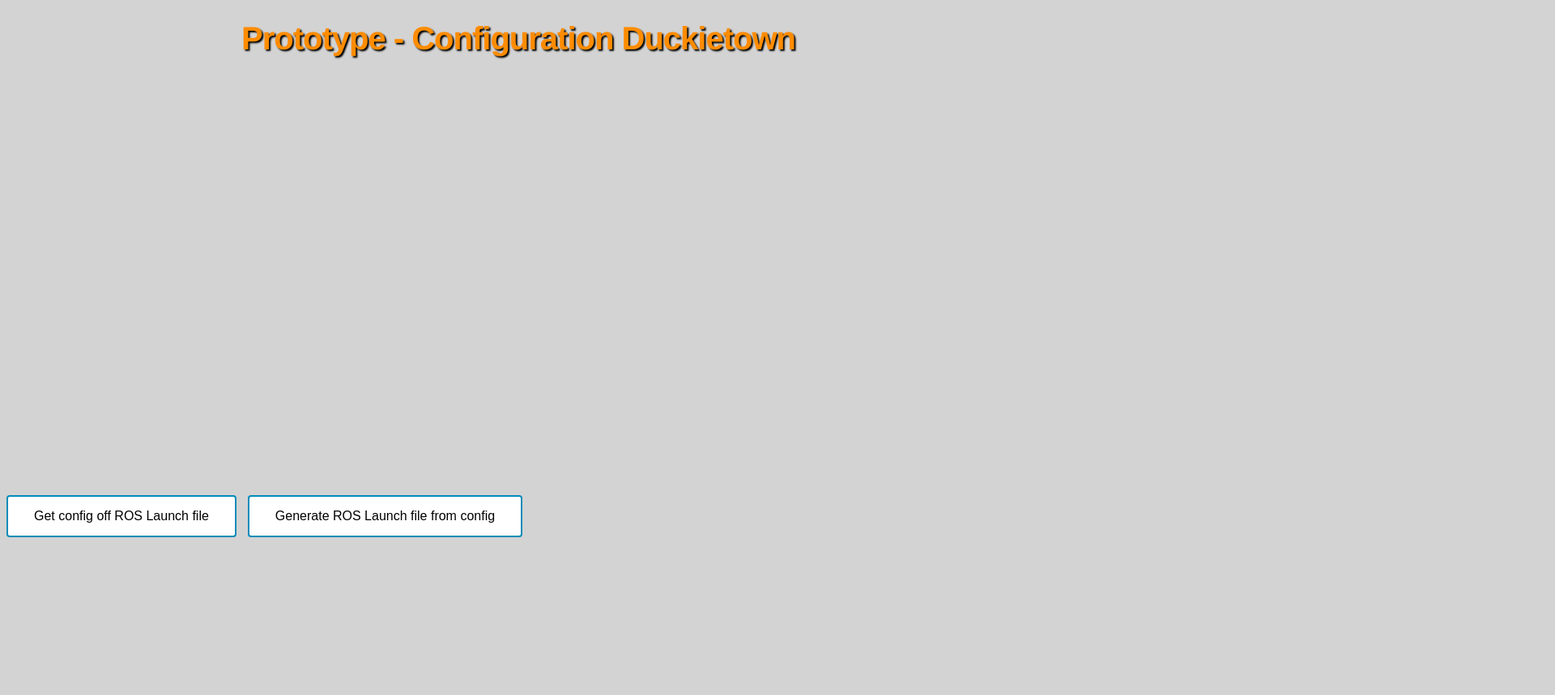
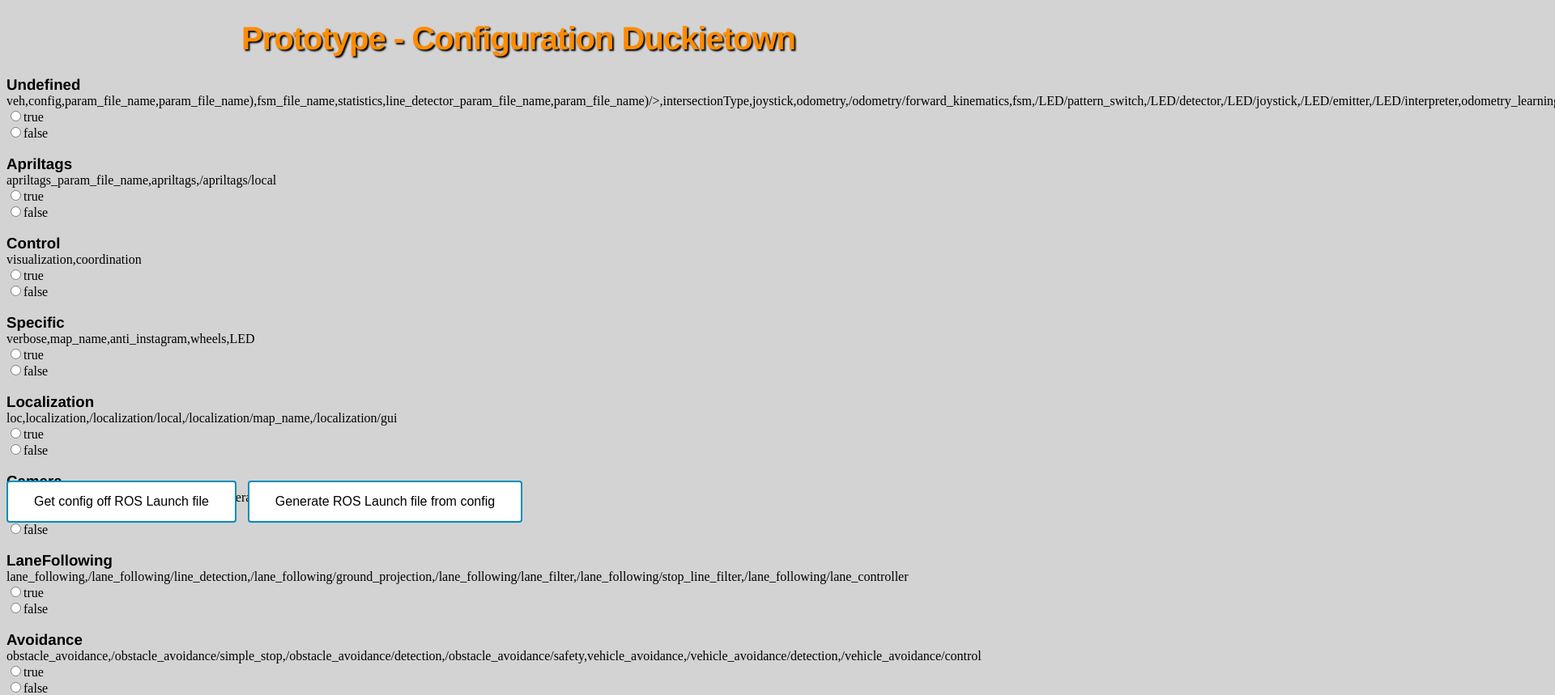
Before and after one commit to Whippsie/Whippsie.github.io, a plain HTML site: page index.html in a window 1280 px wide. Shown: the top 859 px of the page at 81% size, 1920 px wide, since content can reach past the window. Before the commit the page ends 800 px from the top, so only its background shows below. Drawn offline with nearby package versions, Linux system fonts and the light colour scheme.

Commit message:
Modidying radio button creation

```diff
--- a/index.html
+++ b/index.html
@@ -49,8 +49,8 @@
 					dataType: "text",
 					success: function (data) {
 							//alert('prep new data');
-							var name = preparedata(data);
-							addRadioBool(name);
+							var args = preparedata(data);
+							addRadioBool(args);
 
 					}
 				});
--- a/scripts/objects.js
+++ b/scripts/objects.js
@@ -3,6 +3,24 @@
 	var flag = 0;
 	var first = 1;
 	var htmlAdd = "";
+	for (var category in parsedValues){
+		var flagName = parsedValues[category];
+		htmlAdd += "<div id='div_" + category + "' class='div_radio'> <h3> " + category + " </h3>";
+		var id = "radio_"+ flagName;
+		htmlAdd += "<div class='radio' id='"+id+"'>"+flagName+ "<br>";
+
+		for (var j = 0 ; j < 2 ; j++){
+			var text = document.createElement('label');
+			text.innerHTML = j%2 ? 'false' : 'true';
+			htmlAdd += "<input type='radio' name='" + flagName+"' value='"+text.innerHTML+"' id='"+(flagName+j)+"' class='"+category+"' >"+ text.innerHTML + "<br>";
+			var temp = id;
+			if (flagName.indexOf('/') !== -1){
+				temp = id.replace('/','\\/');
+			}
+		}
+		htmlAdd += "<br></div>";
+	}
+	/*
 	for (var i = 0; i < parsedValues.length ; i++){
 		if (flag){
 			category = parsedValues[i];
@@ -46,6 +64,7 @@
 		//$("#mods").after("</div>");
 		//$("#mods").after("<br>");
 	}
+	*/
 	htmlAdd += "<br>";
 	$("#title").after(htmlAdd);
 	$("#confirm").before("<br>");
```
